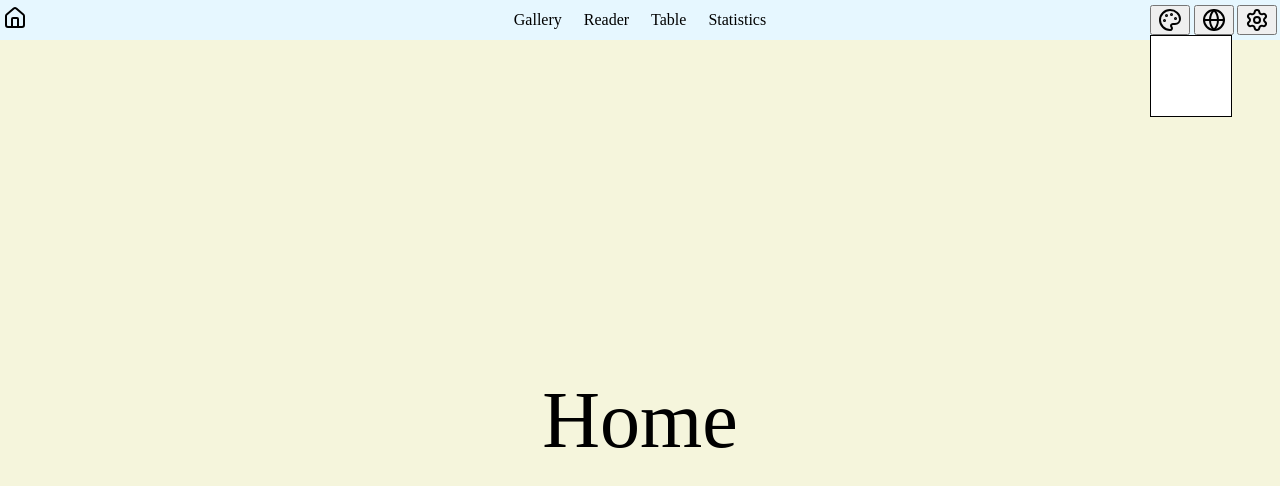
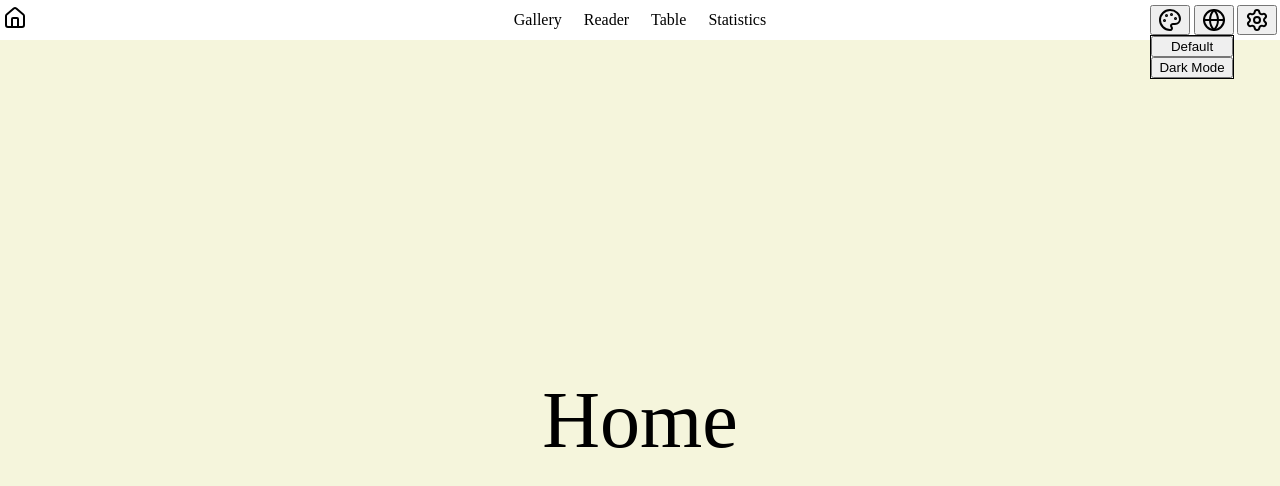
Before and after one commit to pterryt/vanilla-ui-library, a website with bundled scripts: page index.html in a window 1280 px wide. Both pictures are taken after a click on the button 1170 px from the left and 20 px from the top of the page. Built offline with nearby package versions, Linux system fonts and the light colour scheme.

Commit message:
add theme control through dropdown menu

```diff
--- a/components/shared/dropdown_menu.css
+++ b/components/shared/dropdown_menu.css
@@ -2,7 +2,6 @@
   display:none;
   position: absolute;
   min-width: 5rem;
-  min-height: 5rem;
   border: 1px solid black;
   background: white;
 }
--- a/components/shared/dropdown_menu.js
+++ b/components/shared/dropdown_menu.js
@@ -4,8 +4,8 @@ export class CDropdownMenu {
     this.menu_items = []
 
     this.root = document.createElement('div');
+    this.dropdown = document.createElement('div');
     this.button = button;
-    this.dropdown = document.createElement('div');
 
     this.root.classList.add("dropdown-menu-root");
     this.dropdown.classList.add("dropdown-menu");
@@ -14,8 +14,8 @@ export class CDropdownMenu {
     this.root.append(this.button, this.dropdown);
 
     menu_items.forEach(item => this.add_menu_item(item));
+    this.initEventListeners();
 
-    this.button.addEventListener("click", () => this.toggle_dropdown());
   }
   add_menu_item(item) {
     this.menu_items.push(item);
@@ -34,4 +34,24 @@ export class CDropdownMenu {
     return this.dropdown;
   }
 
+  initEventListeners() {
+
+    this.dropdown.addEventListener("click", () => {
+      this.menu.classList.remove("open");
+    });
+
+    this.button.addEventListener("click", (e) => {
+      e.stopPropagation();
+      this.toggle_dropdown()
+    });
+
+    document.addEventListener("click", (e) => {
+          if (!this.root.contains(e.target)) {
+            this.menu.classList.remove("open");
+          }
+        }
+    )
+
+  }
+
 }
--- a/components/shared/nav_bar.css
+++ b/components/shared/nav_bar.css
@@ -1,4 +1,5 @@
 @import "./menu_icon_button.css";
+@import "../../css/variables.css";
 
 /*----------------------------------------*/
               /* Layout */
@@ -44,7 +45,7 @@
 .c-nav-bar {
   /*border: .2rem solid #007bff;*/
   /* light blue*/
-  background-color: #e6f7ff;
+  background-color: var(--nav-bg);
 }
 
 .c-nav-bar-center-container {
--- a/components/shared/nav_bar.js
+++ b/components/shared/nav_bar.js
@@ -1,4 +1,5 @@
 import { CDropdownMenu } from "./dropdown_menu.js"
+import { Theme } from "../../theme.js";
 import {
   create_home_button,
   create_settings_button,
@@ -77,6 +78,7 @@ export function create_nav_bar() {
     }
   }
 
+
   function render_settings_button() {
     const setting_button = create_settings_button();
     containers.right.appendChild(setting_button);
@@ -92,9 +94,26 @@ export function create_nav_bar() {
     containers.right.appendChild(locale_button);
   }
 
+  // TODO: Breakout
   function render_theme_button() {
     const theme_button = create_theme_button();
     const dropdown_menu = new CDropdownMenu(theme_button);
+    const default_button = document.createElement('button');
+    default_button.textContent = 'Default';
+    default_button.addEventListener('click', () => {
+      Theme.setTheme(Theme.THEME.DEFAULT);
+    });
+
+    dropdown_menu.add_menu_item(default_button);
+
+    const dark_button = document.createElement('button');
+    dark_button.textContent = 'Dark Mode';
+    dark_button.addEventListener('click', () => {
+      Theme.setTheme(Theme.THEME.DARK);
+    });
+
+    dropdown_menu.add_menu_item(dark_button);
+
     containers.right.appendChild(dropdown_menu.element);
   }
 
--- /dev/null
+++ b/theme.js
@@ -0,0 +1,14 @@
+export const Theme = {
+
+  THEME: {
+    DEFAULT: 'default', DARK: 'dark'
+  },
+
+  setTheme(theme) {
+    if (theme === Theme.THEME.default) {
+      document.documentElement.removeAttribute('data-theme');
+    } else {
+      document.documentElement.dataset.theme = theme;
+    }
+  }
+}
```
